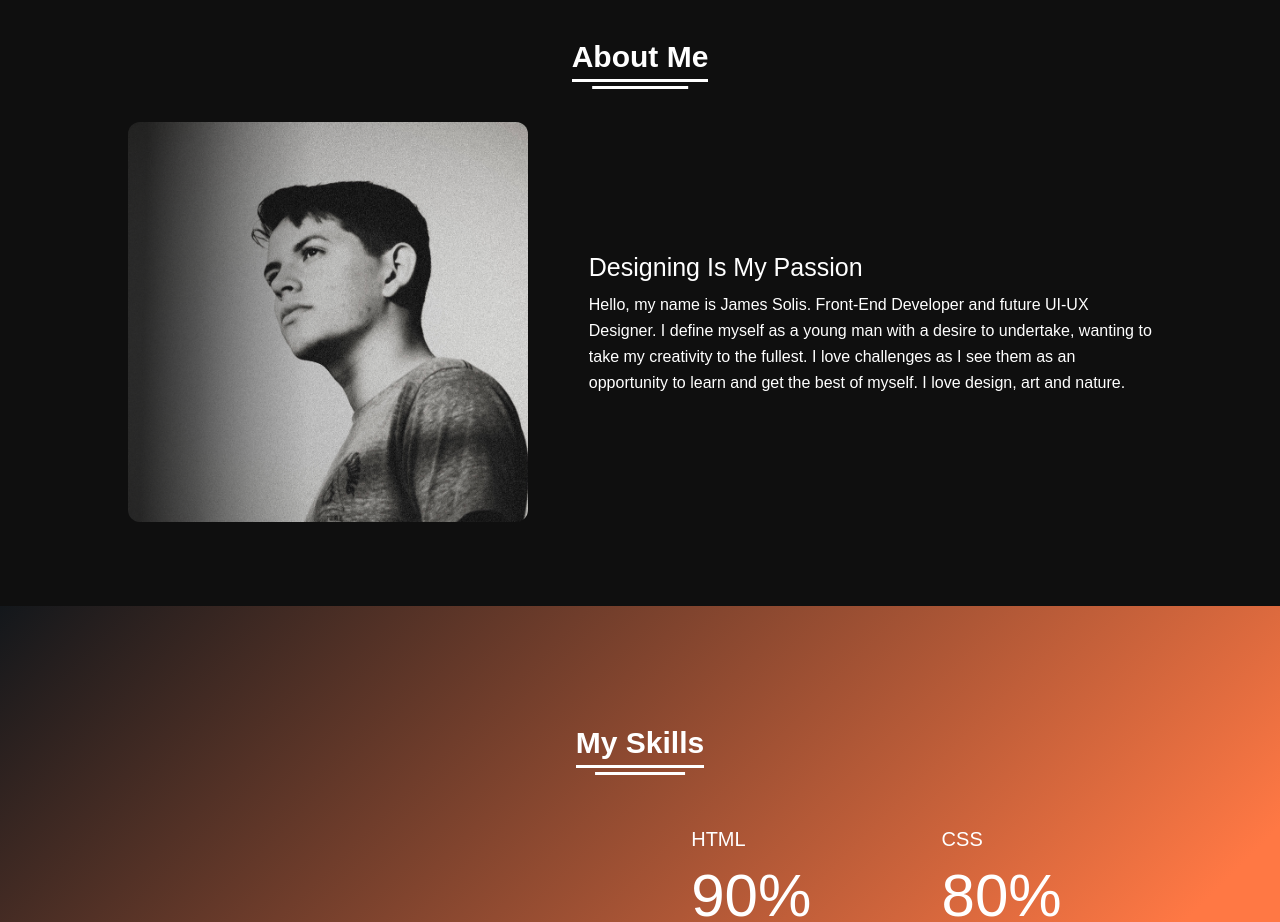
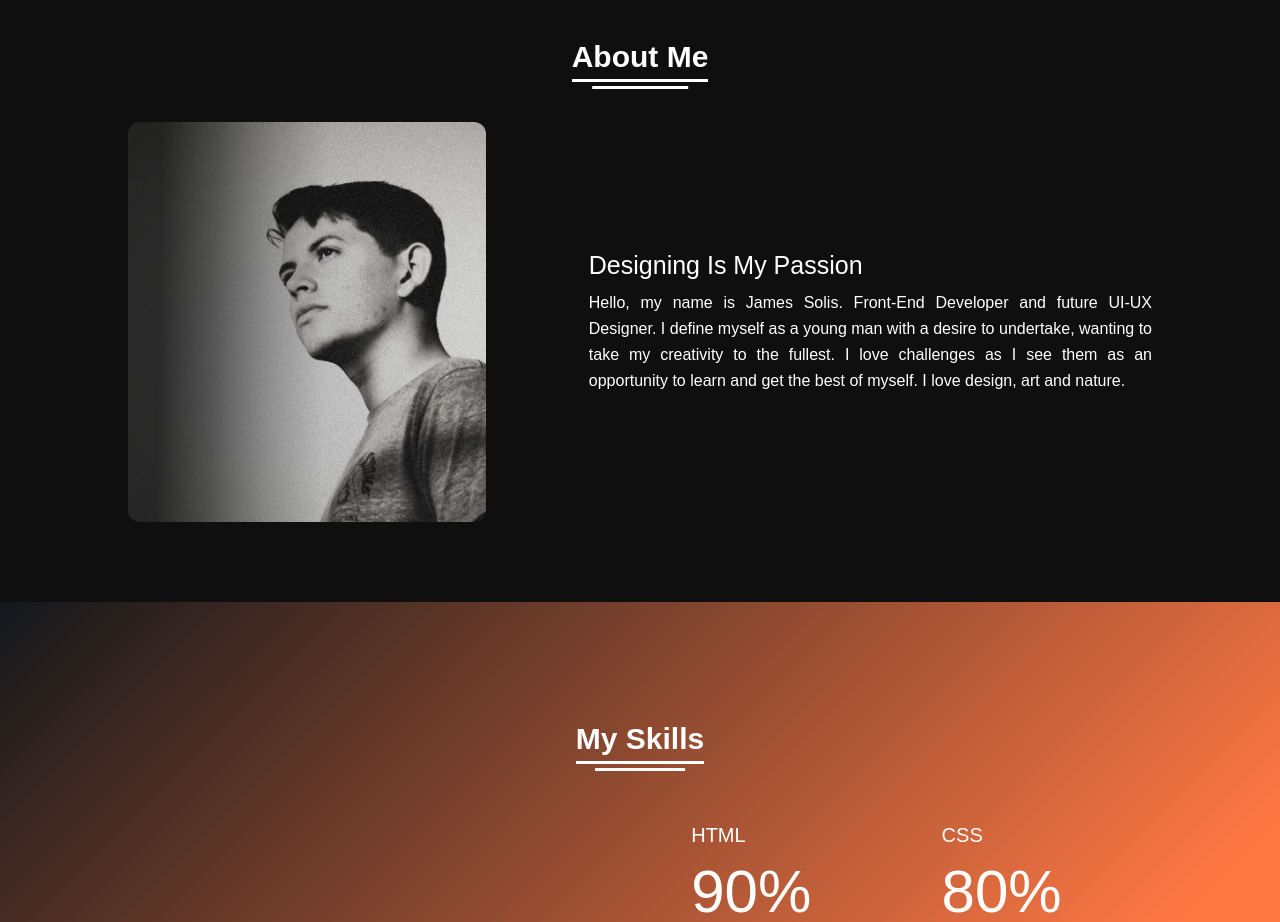
Before and after one commit to JamesSoFer/Portfolio-James, a plain HTML site: page index.html in a window 1280 px wide. Shown: the part 840-1762 px from the top of the page. Drawn offline with Linux system fonts and the light colour scheme.

Commit message:
arregla problemas al cargar imagen

```diff
--- a/index.html
+++ b/index.html
@@ -70,7 +70,6 @@
     <div class="title"><span>About Me</span></div>
   <div class="about-details">
     <div class="left">
-      <img src="images/about.png" alt="">
     </div>
     <div class="right">
       <div class="topic">Designing Is My Passion</div>
--- a/style.css
+++ b/style.css
@@ -459,13 +459,13 @@ section .title span::after{
   transform: translateX(-50%);
 }
 .about .about-details .left{
-  width: 45%;
+  width: 35%;
+  height: 400px;
+  border-radius: 12px;
 }
-.about .left img{
-  height: 400px;
-  width: 400px;
-  object-fit: cover;
-  border-radius: 12px;
+.about .left{
+  background-size: cover;
+  background-image: url("Images/about.png");
 }
 .about-details .right{
   width: 55%;
@@ -477,7 +477,7 @@ section  .topic{
   margin-bottom: 10px;
 }
 .about-details .right p{
-  /* text-align: justify; */
+  text-align: justify;
   line-height: 26px;
   color: white;
 }
```
